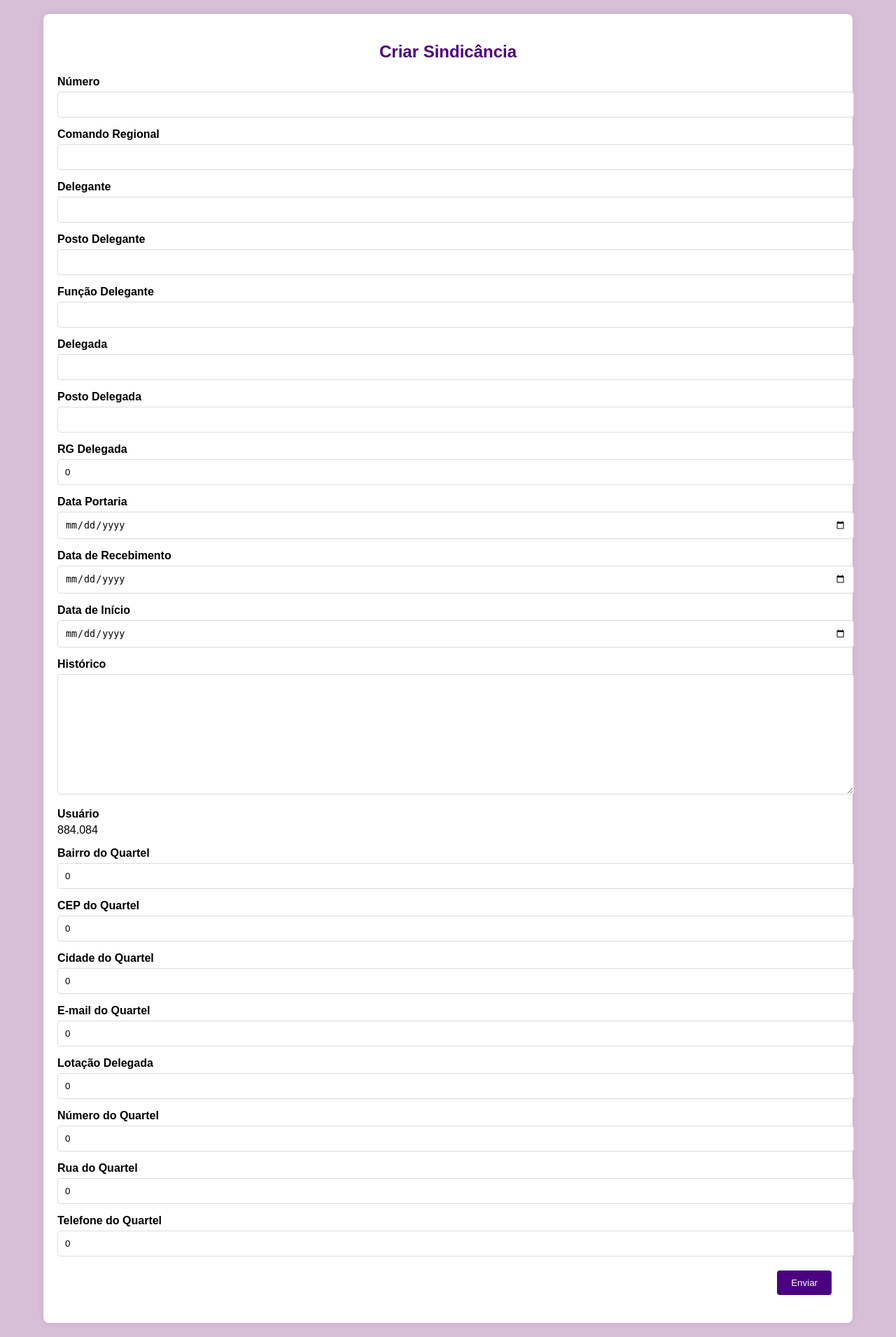
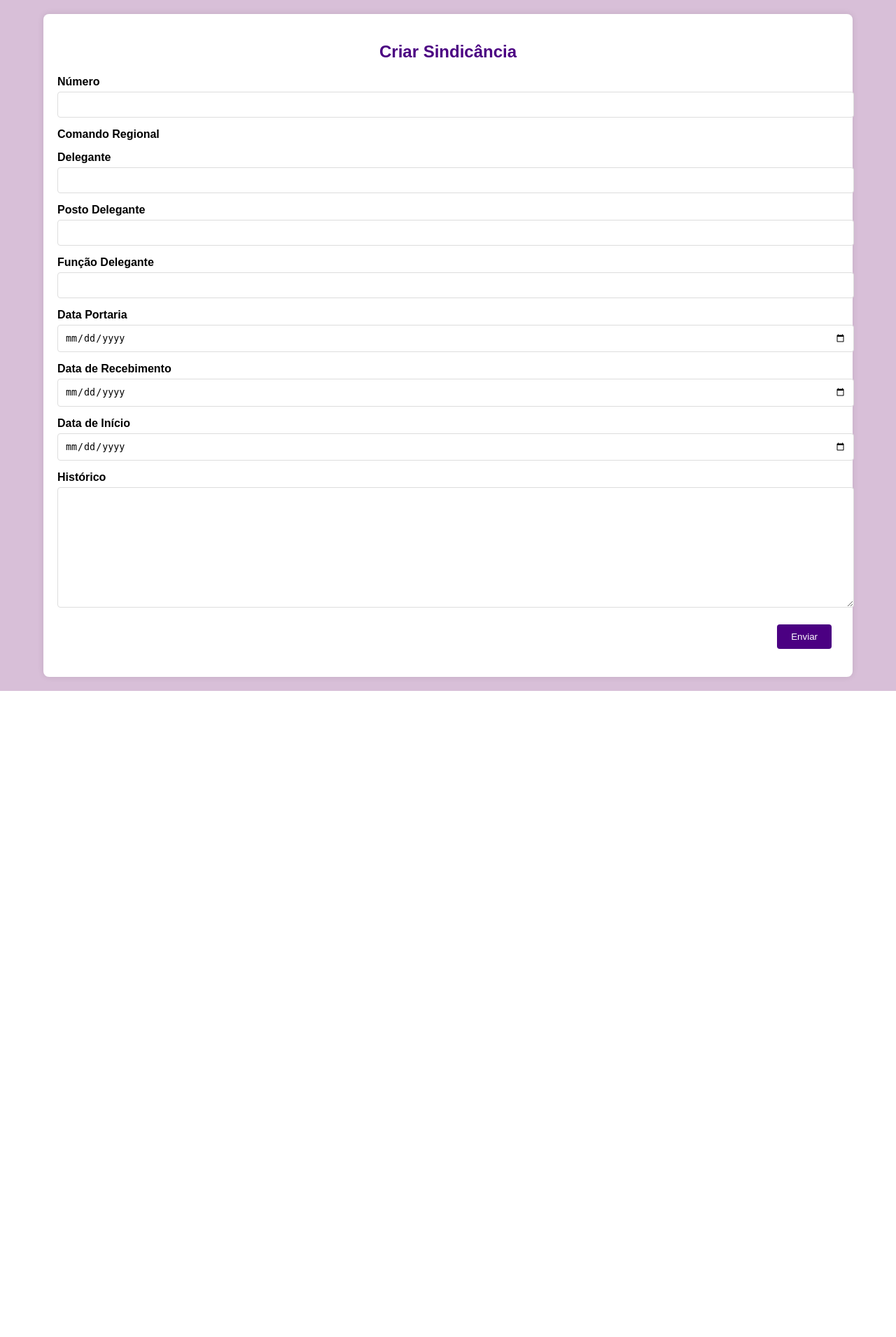
Before and after one commit to windsney/sitecanetex, a Django app: page /criar-sindicancia/ in a window 1280 px wide. Shown: the whole page at 70% size. After the commit the page ends 987 px from the top, so only its background shows below. Run offline with Django 5.2, Linux system fonts and the light colour scheme; a user stored in the database is signed in.

Commit message:
fazendo  relatorio
tem que filtrar caso não exista sindicado cadastrado

```diff
--- a/inicio/forms.py
+++ b/inicio/forms.py
@@ -60,11 +60,10 @@ class SindicanciaForm(forms.ModelForm):
     class Meta:
         model = Sindicancia
         fields = [
-            'numero', 'unidade', 'delegante', 'posto_delegante', 'delegada',
-            'posto_delegada', 'rg_delegada', 'data_portaria', 'data_inicio',
-            'dia_recebido','historico', 'usuario', 'funcao_delegante',
-            'bairro_quartel', 'cep_quartel', 'cidade_quartel', 'email_quartel',
-            'lotacao_delegada', 'numero_quartel', 'rua_quartel', 'telefone_quartel'
+            'numero', 'delegante', 'posto_delegante',
+            'data_portaria', 'data_inicio',
+            'dia_recebido','historico', 'funcao_delegante'
+
         ]
 
         widgets = {
--- a/inicio/templates/criar_sindicancia.html
+++ b/inicio/templates/criar_sindicancia.html
@@ -87,18 +87,7 @@
                 <label for="id_funcao_delegante">Função Delegante</label>
                 {{ form.funcao_delegante }}
             </div>
-            <div class="form-group">
-                <label for="id_delegada">Delegada</label>
-                {{ form.delegada }}
-            </div>
-            <div class="form-group">
-                <label for="id_posto_delegada">Posto Delegada</label>
-                {{ form.posto_delegada }}
-            </div>
-            <div class="form-group">
-                <label for="id_rg_delegada">RG Delegada</label>
-                {{ form.rg_delegada }}
-            </div>
+
             <div class="form-group">
                 <label for="id_data_portaria">Data Portaria</label>
                 {{ form.data_portaria }}
@@ -115,43 +104,8 @@
                 <label for="id_historico">Histórico</label>
                 {{ form.historico }}
             </div>
-            <div class="form-group">
-                <label for="id_usuario">Usuário</label>
-                {{ usuario }}
-            </div>
 
-            <div class="form-group">
-                <label for="id_bairro_quartel">Bairro do Quartel</label>
-                {{ form.bairro_quartel }}
-            </div>
-            <div class="form-group">
-                <label for="id_cep_quartel">CEP do Quartel</label>
-                {{ form.cep_quartel }}
-            </div>
-            <div class="form-group">
-                <label for="id_cidade_quartel">Cidade do Quartel</label>
-                {{ form.cidade_quartel }}
-            </div>
-            <div class="form-group">
-                <label for="id_email_quartel">E-mail do Quartel</label>
-                {{ form.email_quartel }}
-            </div>
-            <div class="form-group">
-                <label for="id_lotacao_delegada">Lotação Delegada</label>
-                {{ form.lotacao_delegada }}
-            </div>
-            <div class="form-group">
-                <label for="id_numero_quartel">Número do Quartel</label>
-                {{ form.numero_quartel }}
-            </div>
-            <div class="form-group">
-                <label for="id_rua_quartel">Rua do Quartel</label>
-                {{ form.rua_quartel }}
-            </div>
-            <div class="form-group">
-                <label for="id_telefone_quartel">Telefone do Quartel</label>
-                {{ form.telefone_quartel }}
-            </div>
+
             <div class="button-container">
                 <button type="submit">Enviar</button>
             </div>
--- a/inicio/views.py
+++ b/inicio/views.py
@@ -41,6 +41,10 @@ class Sind_Cadastradas(LoginRequiredMixin,ListView):
     template_name = "sindicancias_cadastradas.html"
     model = Sindicancia
 
+    def get_queryset(self):
+        # Filtra as sindicâncias para exibir apenas as cadastradas pelo usuário logado
+        return Sindicancia.objects.filter(usuario=self.request.user.id)
+
 '''class Detalhe_sind(DetailView):
 
     template_name = "detalhe_sind.html"
@@ -74,10 +78,25 @@ class Criar_conta(FormView):
 
 @login_required(login_url='/')
 def criar_sindicancia(request):
-    usuario= request.user.rgpm
+    usuario= request.user.id
     if request.method == 'POST':
         form = SindicanciaForm(request.POST)
         if form.is_valid():
+            sindicancia = form.save(commit=False)
+            sindicancia.usuario = request.user.id  # Atribui o valor de id do usuário ao objeto
+            sindicancia.delegada = request.user.nome_completo
+            sindicancia.unidade= request.user.unidade
+            sindicancia.posto_delegada= request.user.posto
+            sindicancia.rg_delegada= request.user.rgpm
+            sindicancia.lotacao_delegada= request.user.unidade
+            sindicancia.rua_quartel= request.user.rua
+            sindicancia.numero_quartel= request.user.numero
+            sindicancia.bairro_quartel= request.user.bairro
+            sindicancia.email_quartel= request.user.email_bpm
+            sindicancia.telefone_quartel= request.user.telefone
+            sindicancia.cep_quartel= request.user.cep
+            sindicancia.cidade_quartel= request.user.cidade
+            sindicancia.save()
             form.save()
             return redirect('inicio:sind_cadastradas')  # Redirecione para uma página de sucesso após salvar
     else:
@@ -86,7 +105,7 @@ def criar_sindicancia(request):
 
 @login_required(login_url='/')
 def editar_sindicancia(request, id):
-    usuario = request.user.rgpm
+    usuario = request.user.id
     sindicancia = get_object_or_404(Sindicancia, id=id)
 
     if request.method == 'POST':
@@ -572,16 +591,100 @@ def gerar_declaracao_ofendido(request, sindicancia_id, id):
 @login_required(login_url='/')
 def gerar_relatorio(request, sindicancia_id):
     sindicancia = get_object_or_404(Sindicancia, pk=sindicancia_id)
+
+    sindicados = Sindicado.objects.filter(portaria_id=sindicancia_id)
+    usuario = request.user
+
+#____________base de dados_______________________________________________
+
+
     template_path = os.path.join(settings.BASE_DIR, 'inicio/templates', 'relatorio_modelo.docx')
     # Criar um novo documento
     doc = Document(template_path)
+    cr = usuario.cr.upper()
+    unidade = usuario.unidade.upper()
+
+    header_texts = [
+        "POLÍCIA MILITAR DO ESTADO DE MATO GROSSO",
+        f"{cr}",
+        f"{unidade}"
+    ]
+
+    for text in header_texts:
+        paragraph = doc.add_paragraph(text)
+        paragraph.alignment = WD_PARAGRAPH_ALIGNMENT.CENTER
+        run = paragraph.runs[0]
+        run.font.name = 'Times New Roman'
+        run.font.size = Pt(12)
+        r = run._element
+        r.rPr.rFonts.set(qn('w:eastAsia'), 'Times New Roman')
+
+        paragraph_format = paragraph.paragraph_format
+        paragraph_format.space_after = Pt(0)
+        paragraph_format.space_before = Pt(0)
+
+# ____________________titulo cabeçalho___________________________________________________
+
+    report_title = doc.add_paragraph("RELATÓRIO")
+    report_title.alignment = WD_PARAGRAPH_ALIGNMENT.CENTER
+    run = report_title.runs[0]
+    run.font.name = 'Times New Roman'
+    run.font.size = Pt(14)
+    run.bold = True
+    run.underline = True
+    r = run._element
+    r.rPr.rFonts.set(qn('w:eastAsia'), 'Times New Roman')
+
+    # Adicionar espaçamento duplo antes do título "Relatório"
+    report_title_format = report_title.paragraph_format
+    report_title_format.space_after = Pt(24)  # Espaço duplo
+    report_title_format.space_before = Pt(24)  # Espaço duplo
+
+    #_____________________________ tituto relatorio___________________
+
+    dados_paragraph = doc.add_paragraph()
+    dados_paragraph.alignment = WD_PARAGRAPH_ALIGNMENT.LEFT
+    run1 = dados_paragraph.add_run("1. ")
+    run2 = dados_paragraph.add_run("Dados")
+    run1.font.name = 'Times New Roman'
+    run1.font.size = Pt(12)
+    run2.font.name = 'Times New Roman'
+    run2.font.size = Pt(12)
+    run2.bold = True
+    run2.underline = True
+    run1.bold = False
+
+    #1. dados__________________________________________________________________
+
+    for sindicado in sindicados:
+        doc.add_paragraph("")  # Linha em branco entre os sindicados
+
+        # Adicionar informações da sindicância
+        doc.add_paragraph(f"Portaria: {sindicancia.numero.upper()}", style='Normal')
+
+        # Adicionar informações do sindicado
+        sindicado_paragraph = doc.add_paragraph()
+        sindicado_paragraph.add_run(f"Sindicado: {sindicado.nome.upper()}").bold = True
+        sindicado_paragraph.alignment = WD_PARAGRAPH_ALIGNMENT.LEFT
+        run = sindicado_paragraph.runs[0]
+        run.font.name = 'Times New Roman'
+        run.font.size = Pt(12)
+        run.bold = True
+# sindicados e portaria ________________________________________________________________________
+    for sindicado in sindicados:
+        doc.add_paragraph(f"Nome do Sindicado: {sindicado.nome}")
+        doc.add_paragraph(f"RGPM do Sindicado: {sindicado.rgpm}")
 
 
     # Adiciona um parágrafo com o texto desejado
     paragrafo = doc.add_paragraph()
     run = paragrafo.add_run(
-        "Este é um texto em itálico e com recfdfdfjdflkdjfkdjflkdjflkdsjfldkfjdlskfjdslkfjdlfjdslfjdlfjdslfjlkjdfjdslfjdslkfjdslkfsdjflkjflksdfjdskfjdlfjkdlfjdskfjdflkjsdfklsdjflsdkfjsdklfjslkuo até o meio da página.")
+        f"Este é um texto em itálico e POrtaria nº {sindicancia.numero} e autoridade delegada o {sindicancia.posto_delegada} {sindicancia.delegada}  recfdfdfjdflkdjfkdjflkdjflkdsjfldkfjdlskfjdslkfjdlfjdslfjdlfjdslfjlkjdfjdslfjdslkfjdslkfsdjflkjflksdfjdskfjdlfjkdlfjdskfjdflkjsdfklsdjflsdkfjsdklfjslkuo até o meio da página.")
     run.italic = True
+    for sindicado in sindicados:
+        run = paragrafo.add_run(
+            f"disse o: {sindicado.nome} que {sindicado.declaracao}")
+        run.italic = True
 
     # Define o recuo do parágrafo até o meio da página (assumindo uma largura de página padrão de 21 cm)
     # Metade da página seria 10.5 cm
```
Also changed, not shown: db.sqlite3, 1 other file.
